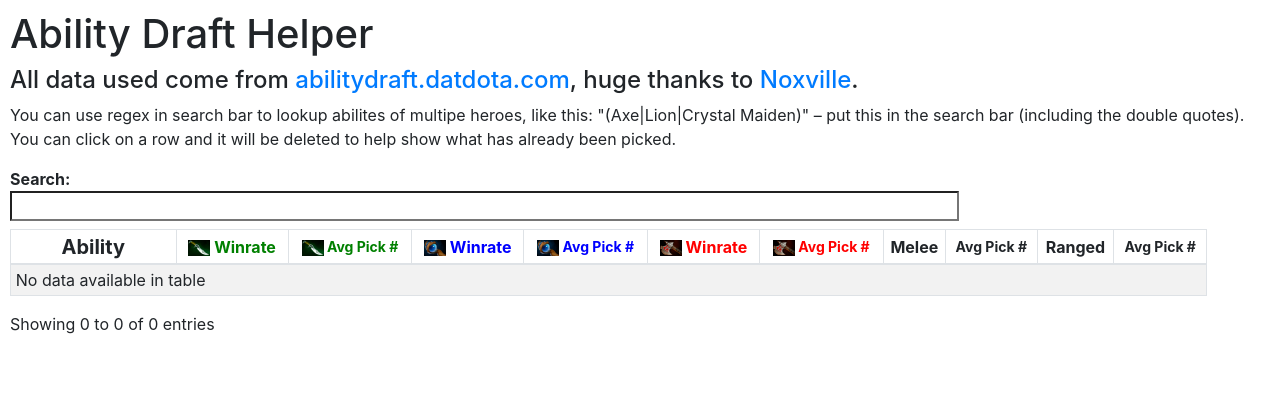
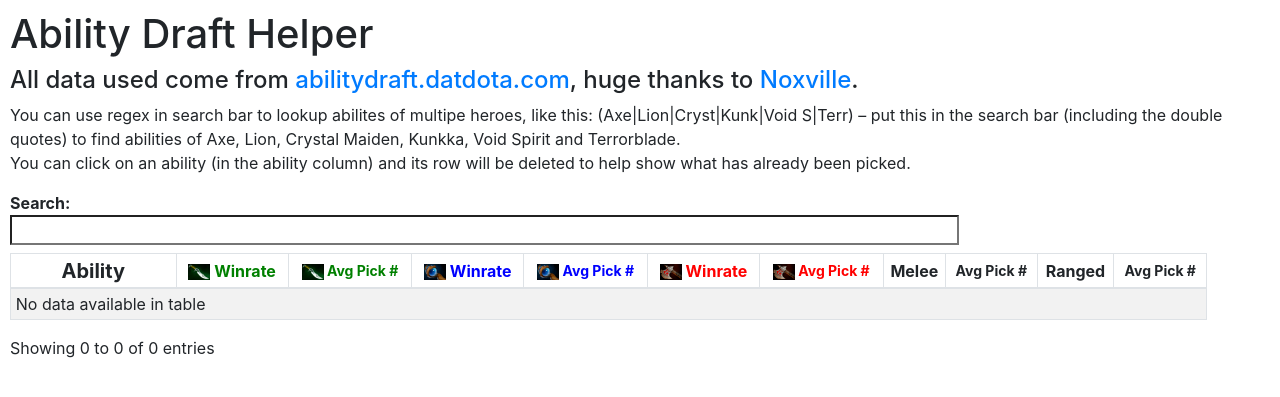
Before and after one commit to FazyDota/Blur, a Django app: page /abilities in a window 1280 px wide. Shown: the top 397 px of the page. Run offline with Django 3.2, Linux system fonts and the light colour scheme; data that the repository does not hold is empty; some libraries are stand-ins or nearby versions.

Commit message:
Improving click delete, CSS/JS cleanup

```diff
--- a/skills/templates/abilities_index.html
+++ b/skills/templates/abilities_index.html
@@ -9,8 +9,9 @@
 <h4>All data used come from <a href="abilitydraft.datdota.com">abilitydraft.datdota.com</a>,
     huge thanks to <a href="https://twitter.com/Noxville">Noxville</a>.</h4>
 <p style="font-size: 16px">You can use regex in search bar to lookup abilites of multipe heroes, like this:
-    "(Axe|Lion|Crystal Maiden)" – put this in the search bar (including the double quotes).<br>
-    You can click on a row and it will be deleted to help show what has already been picked.</p>
+    (Axe|Lion|Cryst|Kunk|Void S|Terr) – put this in the search bar (including the double quotes)
+    to find abilities of Axe, Lion, Crystal Maiden, Kunkka, Void Spirit and Terrorblade.<br>
+    You can click on an ability (in the ability column) and its row will be deleted to help show what has already been picked.</p>
 <table id="sortTable" class="table table-striped table-bordered table-sm" cellspacing="0" width="95%" >
 <thead>
 <tr>
@@ -32,8 +33,8 @@
 
 {% for ability in abilities %}
 
-<tr class="remove">
-<td class="text-center"><img src="{% static ability.image %}" width="50" height="50"><br>{{ ability.name }}</td>
+<tr>
+<td class="text-center removable"><img src="{% static ability.image %}" width="50" height="50"><br>{{ ability.name }}</td>
 <td class="text-center">{{ ability.hero }}</td>
 <td class="text-center">{{ ability.agi_winrate }}%</td>
 <td class="text-center">{{ ability.agi_pickorder }}</td>
--- a/static/css/abilities_table.css
+++ b/static/css/abilities_table.css
@@ -4,9 +4,6 @@
 
 #sortTable_filter > label{
     font-weight: bold !important;
-}
-
-h1 {
 }
 
 .dataTables_wrapper .dataTables_length{
--- a/static/js/abilities.js
+++ b/static/js/abilities.js
@@ -57,7 +57,7 @@ $(document).ready(function() {
         }
         });
 
-     $("#sortTable").on("click", "tr", function () {
+     $("#sortTable").on("click", "td.removable", function () {
 		var table = $("#sortTable").DataTable();
 		table
 			.row($(this))
```
